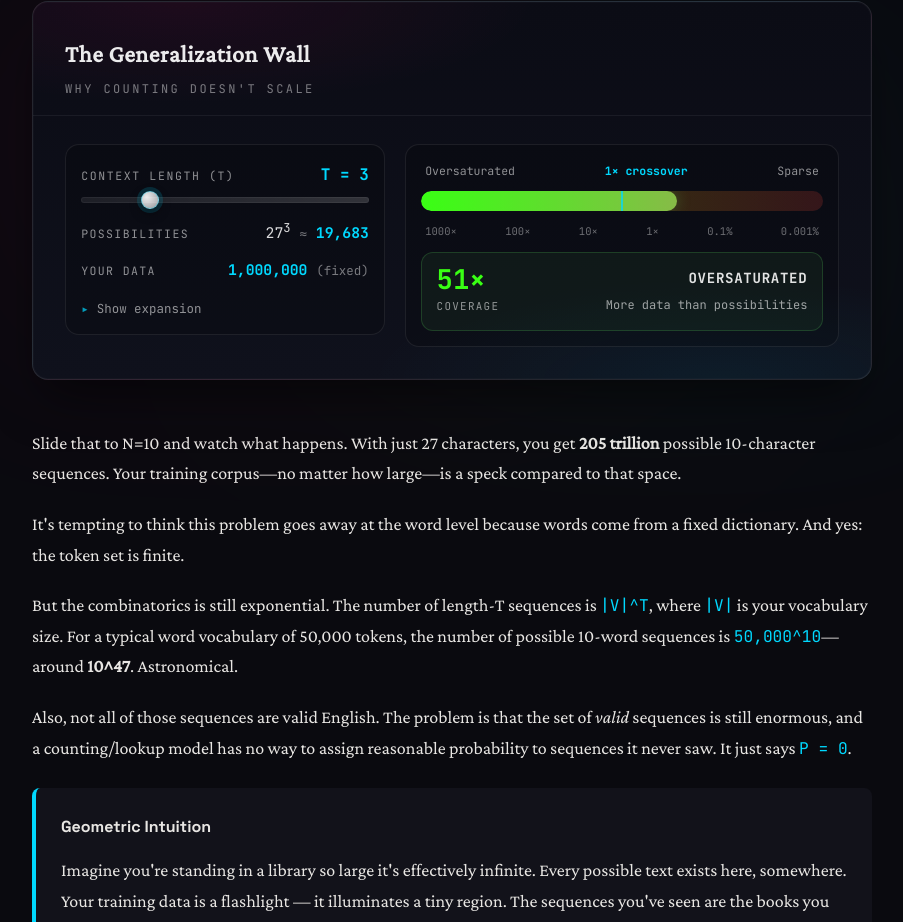
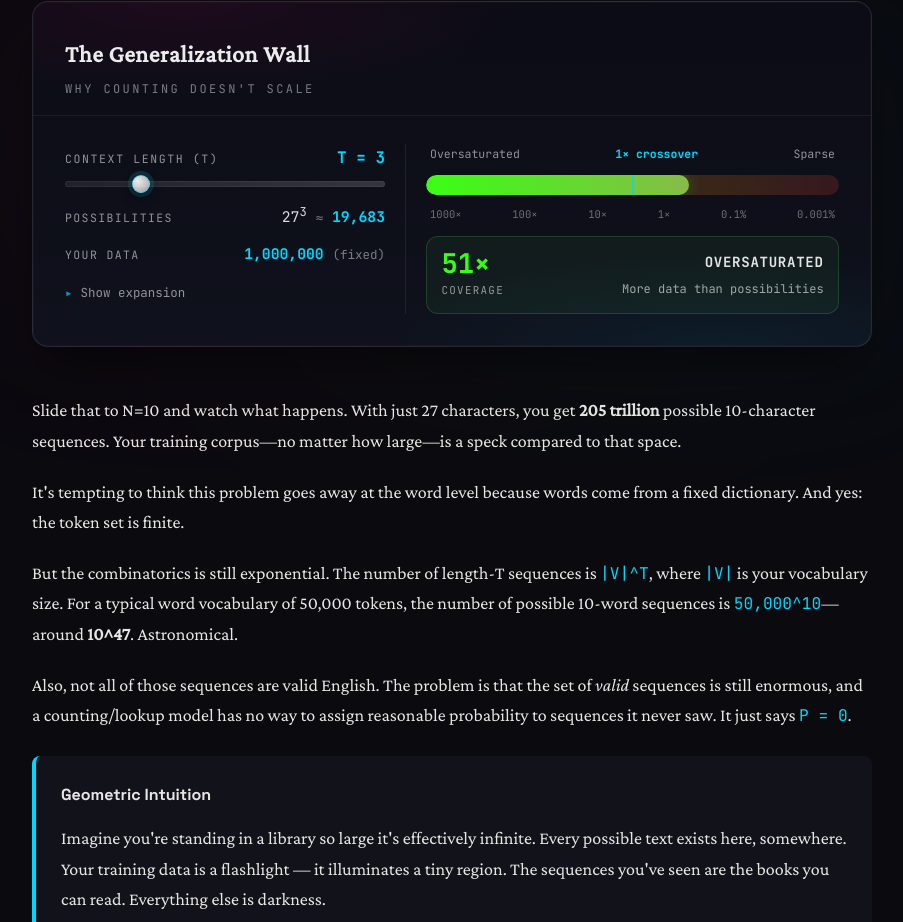
Before and after one commit to andrewloux/babygpt, a React (Vite) app: page / in a window 1280 px wide. Shown: the part 8419-9341 px from the top of the page, without its empty margins (188-1091 px from the left). Built offline with nearby package versions, Linux system fonts and the light colour scheme.

Commit message:
Polish ExplosionDemo alignment

```diff
--- a/src/components/ExplosionDemo.module.css
+++ b/src/components/ExplosionDemo.module.css
@@ -7,10 +7,6 @@
 }
 
 .left {
-  background: rgba(0, 0, 0, 0.18);
-  border: 1px solid rgba(255, 255, 255, 0.08);
-  border-radius: 14px;
-  padding: 0.95rem;
   display: flex;
   flex-direction: column;
   gap: 0.9rem;
@@ -121,13 +117,11 @@
 }
 
 .right {
-  background: rgba(0, 0, 0, 0.18);
-  border: 1px solid rgba(255, 255, 255, 0.08);
-  border-radius: 14px;
-  padding: 0.95rem;
   display: flex;
   flex-direction: column;
   gap: 0.7rem;
+  border-left: 1px solid rgba(255, 255, 255, 0.08);
+  padding-left: 1.25rem;
 }
 
 .barLabels {
@@ -304,4 +298,9 @@
   .grid {
     grid-template-columns: 1fr;
   }
+
+  .right {
+    border-left: none;
+    padding-left: 0;
+  }
 }
```
Also changed, not shown: 1 other file (tests, documents, lock files or other folders).
